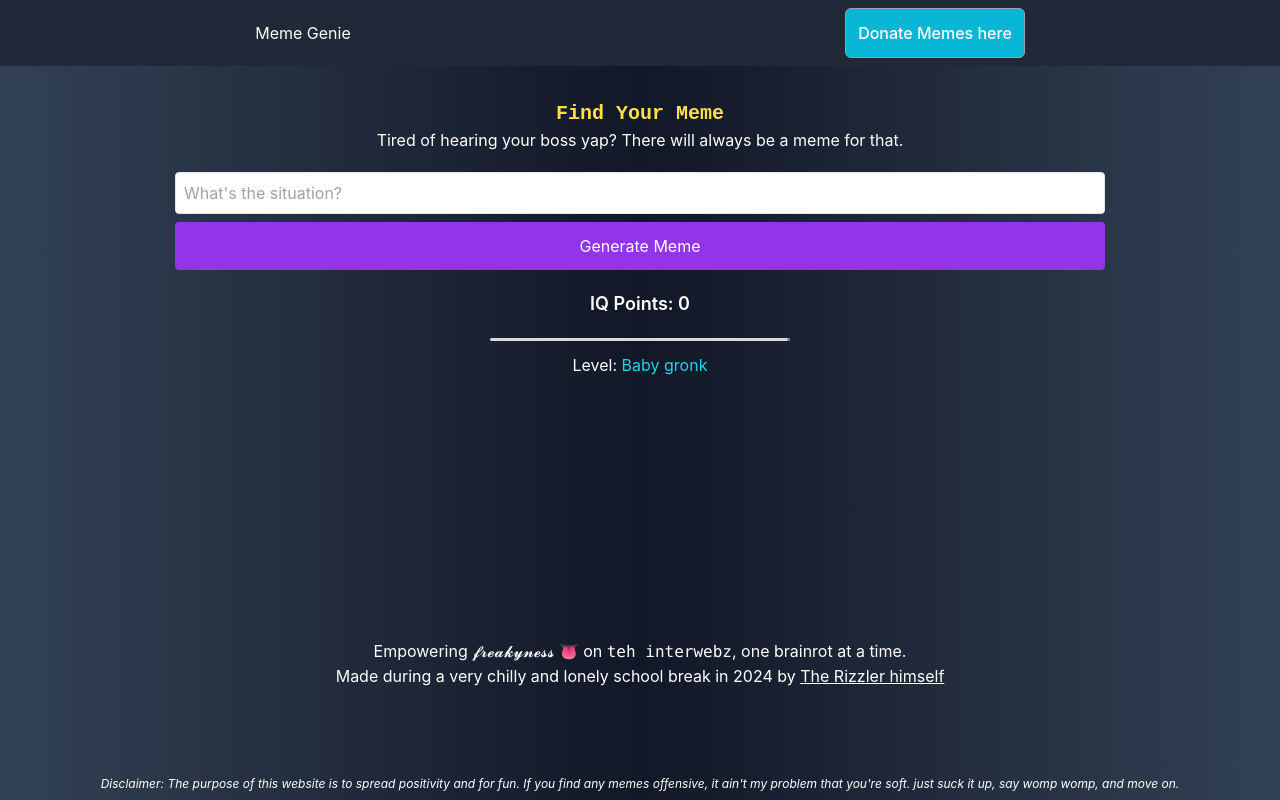
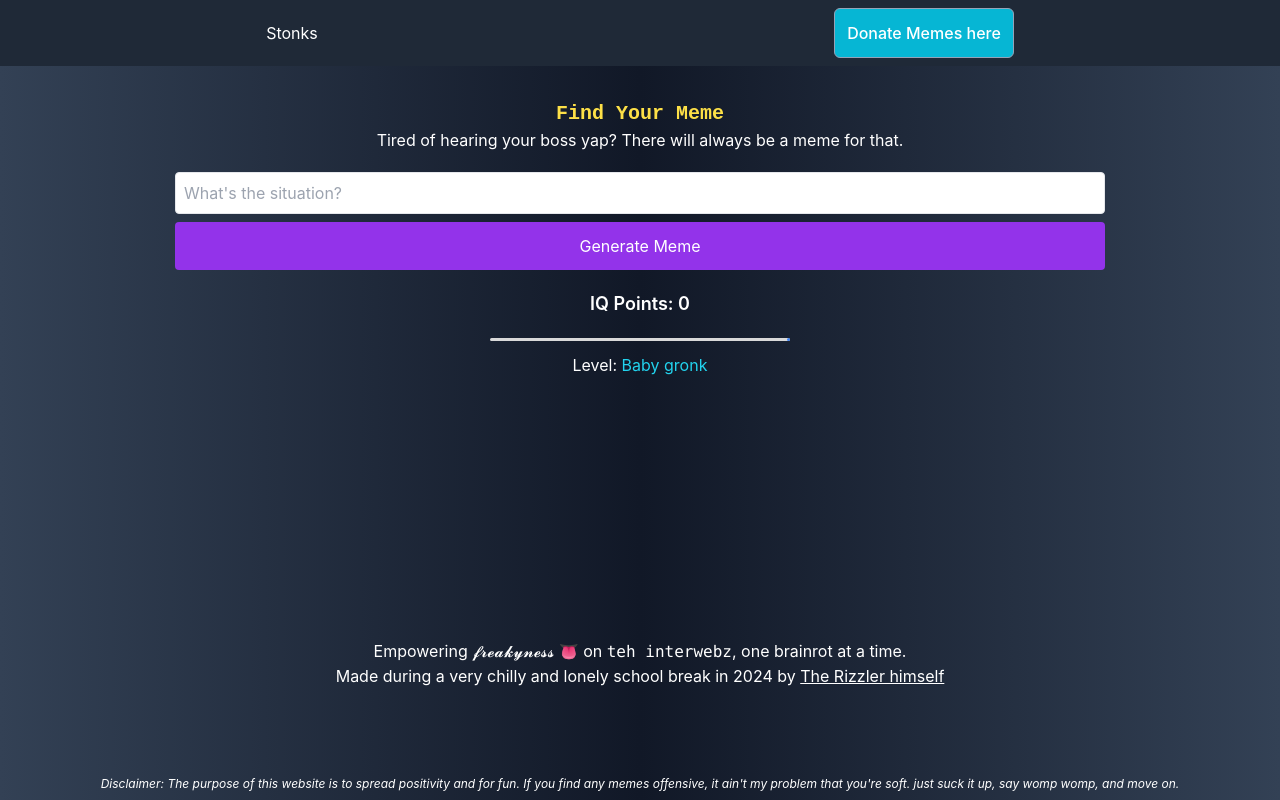
Before and after one commit to AimanFariz/stonks-frontend, a React (Create React App) app: page / in a window 1280 px wide. Built offline with nearby package versions, Linux system fonts and the light colour scheme.

Commit message:
nothing much. check logs for more info duhh

```diff
--- a/src/components/NavBar.js
+++ b/src/components/NavBar.js
@@ -3,7 +3,7 @@ import React from 'react'
 export default function NavBar() {
   return (
     <div className='fixed justify-around flex w-full bg-gray-800 text-white p-2 text-center items-center'>
-        <p>Meme Genie</p>
+        <p>Stonks</p>
         <a href='https://drive.google.com/drive/folders/1HA9w4OwQvbPb_-RgcfNRwp0WbpzbSah0?usp=drive_link' className='border border-slate-400 p-3 bg-cyan-500 rounded-md text-white font-medium hover:bg-cyan-400'>Donate Memes here</a>
     </div>
   )
```
Also changed, not shown: 1 other file (tests, documents, lock files or other folders).
